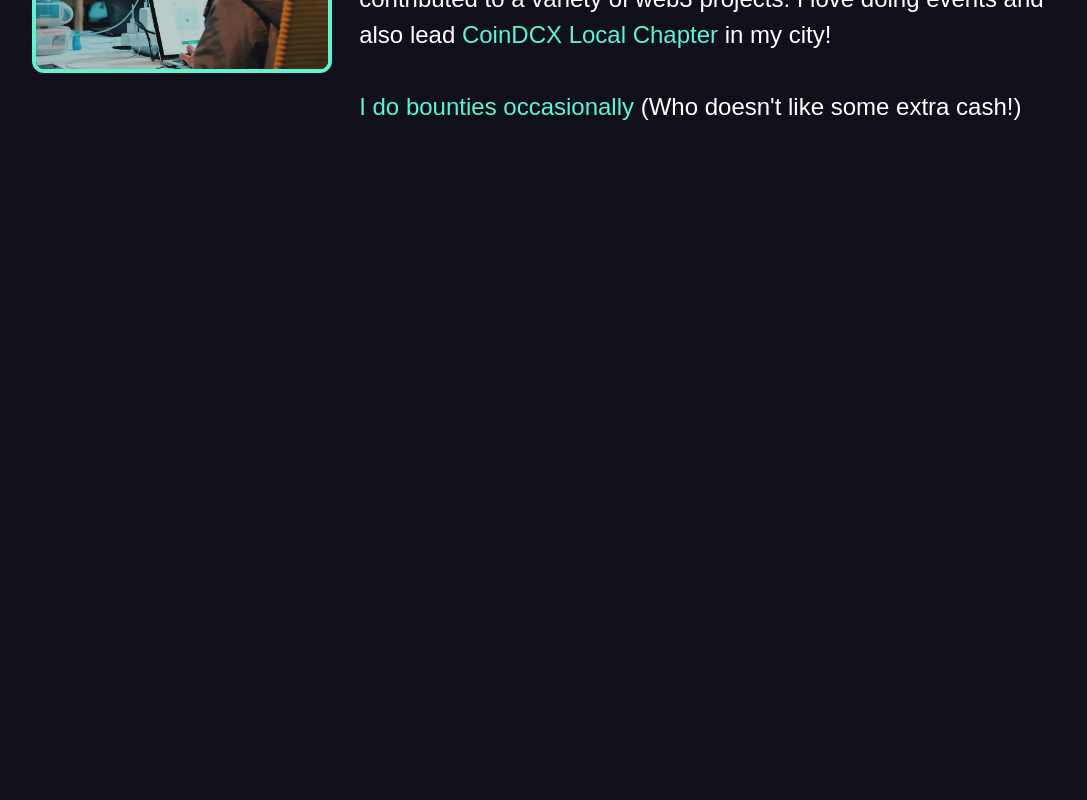
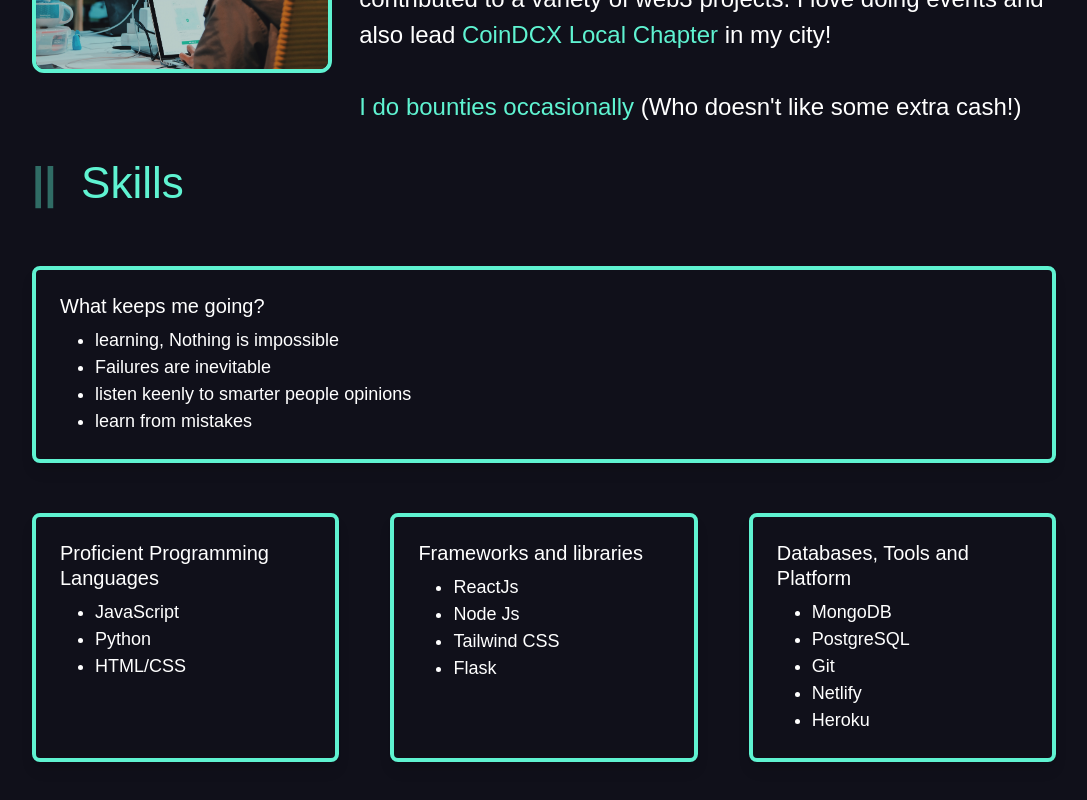
Before and after one commit to rakibul-wdp/portfolio, a React (Create React App) app: page / in a window 1280 px wide. Shown: the part 1126-1926 px from the top of the page, without its empty margins (96-1183 px from the left). Before the commit the page ends 1436 px from the top, so only its background shows below. Built offline with nearby package versions, Linux system fonts and the light colour scheme.

Commit message:
create skills section

```diff
--- a/src/App.js
+++ b/src/App.js
@@ -1,6 +1,7 @@
 import About from "./components/About";
 import Hero from "./components/Hero";
 import Navbar from "./components/Navbar";
+import Skills from "./components/skills";
 
 function App() {
   return (
@@ -8,6 +9,7 @@ function App() {
       <Navbar />
       <Hero />
       <About />
+      <Skills />
     </div>
   );
 }
--- a/src/components/About.js
+++ b/src/components/About.js
@@ -5,7 +5,7 @@ const About = () => {
   return (
     <div
       id="about"
-      className="w-[80%] xl:h-[100vh] m-auto text-white text-[24px]"
+      className="w-[80%] xl:h-[80vh] m-auto text-white text-[24px]"
     >
       <h2 className="text-[#5ff3d1] text-[30px] sm:text-[44px] mb-[0] md:mb-[10px]">
         <span className="font-bold animation-pipe">||</span> &nbsp;About Me
@@ -20,9 +20,9 @@ const About = () => {
         </div>
         <div className="w-full md:w-[70%] pt-[30px] md:pt-[15px] md:pl-[20px]">
           <p className="text-[18px] md:text-[22px] lg:text-[24px] font-['Arial']">
-            My name is Siddesh and{" "}
+            Myself Md. Rakibul Islam and{" "}
             <span className="text-[#5ff3d1]">
-              I love exploring cool tech,&nbsp;
+              I like to write code and solve problems,&nbsp;
             </span>
             trying to play with it and create some cool shit. I started into
             Programming only when I realised I can basically automate my
--- /dev/null
+++ b/src/components/skills.js
@@ -0,0 +1,64 @@
+import React from "react";
+
+const skills = () => {
+  return (
+    <div
+      id="skills"
+      className="w-[80%] lg:h-[100vh] m-auto text-white text-[24px] mt-[80px] lg:mt-[0]"
+    >
+      <h2 className="text-[#5ff3d1] text-[30px] sm:text-[44px] mb-[0] md:mb-[10px]">
+        <span className="font-bold animation-pipe">||</span> &nbsp;Skills
+      </h2>
+      <div className="flex flex-col w-[100%] mt-[50px]">
+        <div class="block p-6 rounded-lg shadow-lg border-4 border-[#5ff3d1]">
+          <h5 class="text-xl leading-tight font-medium mb-2">
+            What keeps me going?
+          </h5>
+          <ul className="flex flex-col list-disc pl-[35px] text-[18px] font-light">
+            <li>learning, Nothing is impossible</li>
+            <li>Failures are inevitable</li>
+            <li>listen keenly to smarter people opinions</li>
+            <li>learn from mistakes</li>
+          </ul>
+        </div>
+        <div className="flex flex-col md:flex-row justify-between mt-[50px]">
+          <div class="block p-6 rounded-lg shadow-lg w-full md:w-[30%] border-4 border-[#5ff3d1]">
+            <h5 class="text-xl leading-tight font-medium mb-2">
+              Proficient Programming Languages
+            </h5>
+            <ul className="flex flex-col list-disc pl-[35px] text-[18px] font-light">
+              <li>JavaScript</li>
+              <li>Python</li>
+              <li>HTML/CSS</li>
+            </ul>
+          </div>
+          <div class="block p-6 rounded-lg shadow-lg w-full md:w-[30%] border-4 border-[#5ff3d1] my-[50px] md:my-[0px]">
+            <h5 class="text-xl leading-tight font-medium mb-2">
+              Frameworks and libraries
+            </h5>
+            <ul className="flex flex-col list-disc pl-[35px] text-[18px] font-light">
+              <li>ReactJs</li>
+              <li>Node Js</li>
+              <li>Tailwind CSS</li>
+              <li>Flask</li>
+            </ul>
+          </div>
+          <div class="block p-6 rounded-lg shadow-lg w-full md:w-[30%] border-4 border-[#5ff3d1]">
+            <h5 class="text-xl leading-tight font-medium mb-2">
+              Databases, Tools and Platform
+            </h5>
+            <ul className="flex flex-col list-disc pl-[35px] text-[18px] font-light">
+              <li>MongoDB</li>
+              <li>PostgreSQL</li>
+              <li>Git</li>
+              <li>Netlify</li>
+              <li>Heroku</li>
+            </ul>
+          </div>
+        </div>
+      </div>
+    </div>
+  );
+};
+
+export default skills;
```
